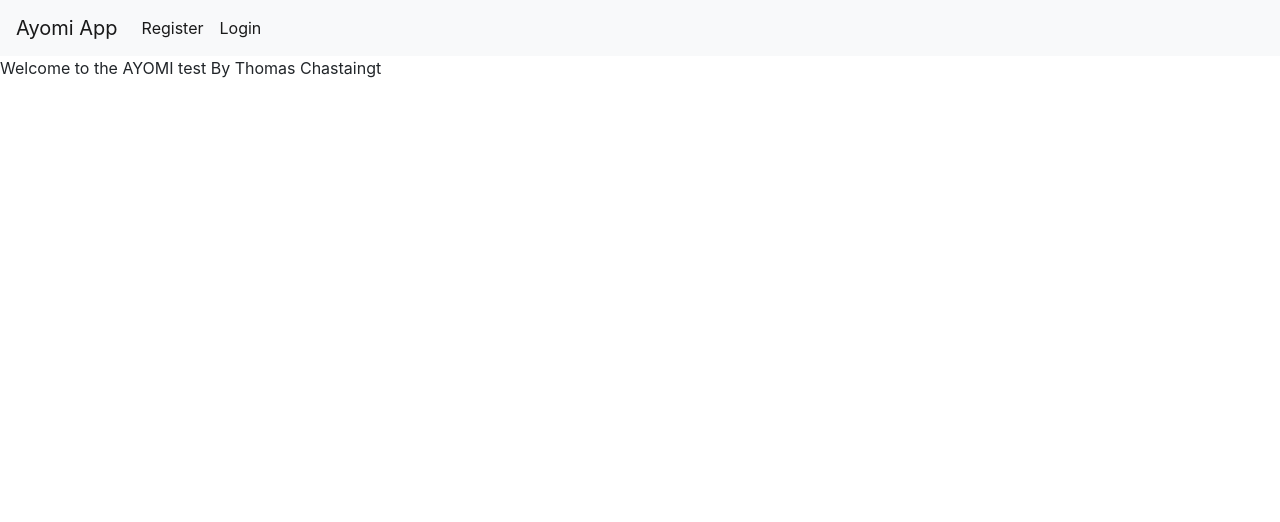
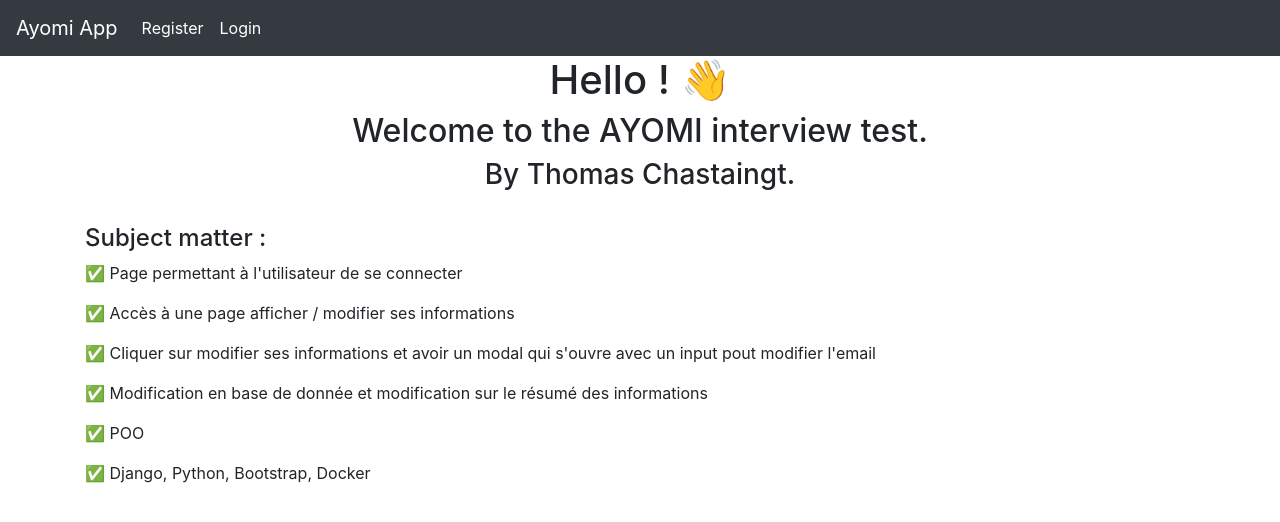
Before and after one commit to thomas-chastaingt/ayomi-django, a Django app: page / in a window 1280 px wide. Shown: the top 522 px of the page. Run offline with Django 3.2, Linux system fonts and the light colour scheme; some libraries are stand-ins or nearby versions.

Commit message:
add some style

```diff
--- a/main/templates/home/home.html
+++ b/main/templates/home/home.html
@@ -2,5 +2,22 @@
 {% load crispy_forms_tags %}
 
 {% block content %}
-Welcome to the AYOMI test By Thomas Chastaingt
+<div class="container">
+    <div class="d-flex align-items-center flex-column">
+        <h1>Hello ! 👋</h1>
+        <h2>Welcome to the AYOMI interview test.</h2>
+        <h3>By Thomas Chastaingt.</h3>
+    </div>
+    <div class="d-flex  flex-column mt-4">
+        <h4>Subject matter : </h4>
+        <div class="d-flex  flex-column">
+            <p>✅ Page permettant à l'utilisateur de se connecter</p>
+            <p>✅ Accès à une page afficher / modifier ses informations</p>
+            <p>✅ Cliquer sur modifier ses informations et avoir un modal qui s'ouvre avec un input pout modifier l'email</p>
+            <p>✅ Modification en base de donnée et modification sur le résumé des informations</p>
+            <p>✅ POO</p>
+            <p>✅ Django, Python, Bootstrap, Docker</p>
+        </div>
+    </div>
+</div>
 {% endblock %}
--- a/main/templates/main/main.html
+++ b/main/templates/main/main.html
@@ -9,7 +9,7 @@
 </head>
 
 <body>
-    <nav class="navbar navbar-expand-lg navbar-light bg-light">
+    <nav class="navbar navbar-expand-lg navbar-dark bg-dark">
         <a class="navbar-brand" href="/">Ayomi App</a>
         <button class="navbar-toggler" type="button" data-toggle="collapse" data-target="#navbarNav"
             aria-controls="navbarNav" aria-expanded="false" aria-label="Toggle navigation">
@@ -19,10 +19,10 @@
             <ul class="navbar-nav">
                 {% if user.is_authenticated %}
                 <li class="nav-item active">
-                    <a class="nav-link" href="/logout">Logout<span class="sr-only">(current)</span></a>
+                    <a class="nav-link" href="/edit_user">Informations<span class="sr-only">(current)</span></a>
                 </li>
                 <li class="nav-item active">
-                    <a class="nav-link" href="/edit_user">Informations<span class="sr-only">(current)</span></a>
+                    <a class="nav-link" href="/logout">Logout<span class="sr-only">(current)</span></a>
                 </li>
                 {% else %}
                 <li class="nav-item active">
--- a/register/templates/registration/login.html
+++ b/register/templates/registration/login.html
@@ -7,7 +7,7 @@
         {% csrf_token %}
         {{form|crispy}}
         <button type="submit" class="btn btn-success">Login</button>
-        <p>Don't have an account ? Click <a href="/">here</a></p>
+        <p>Don't have an account ? Click <a href="/register">here</a></p>
     </form>
 </div>
 {% endblock %}
```
